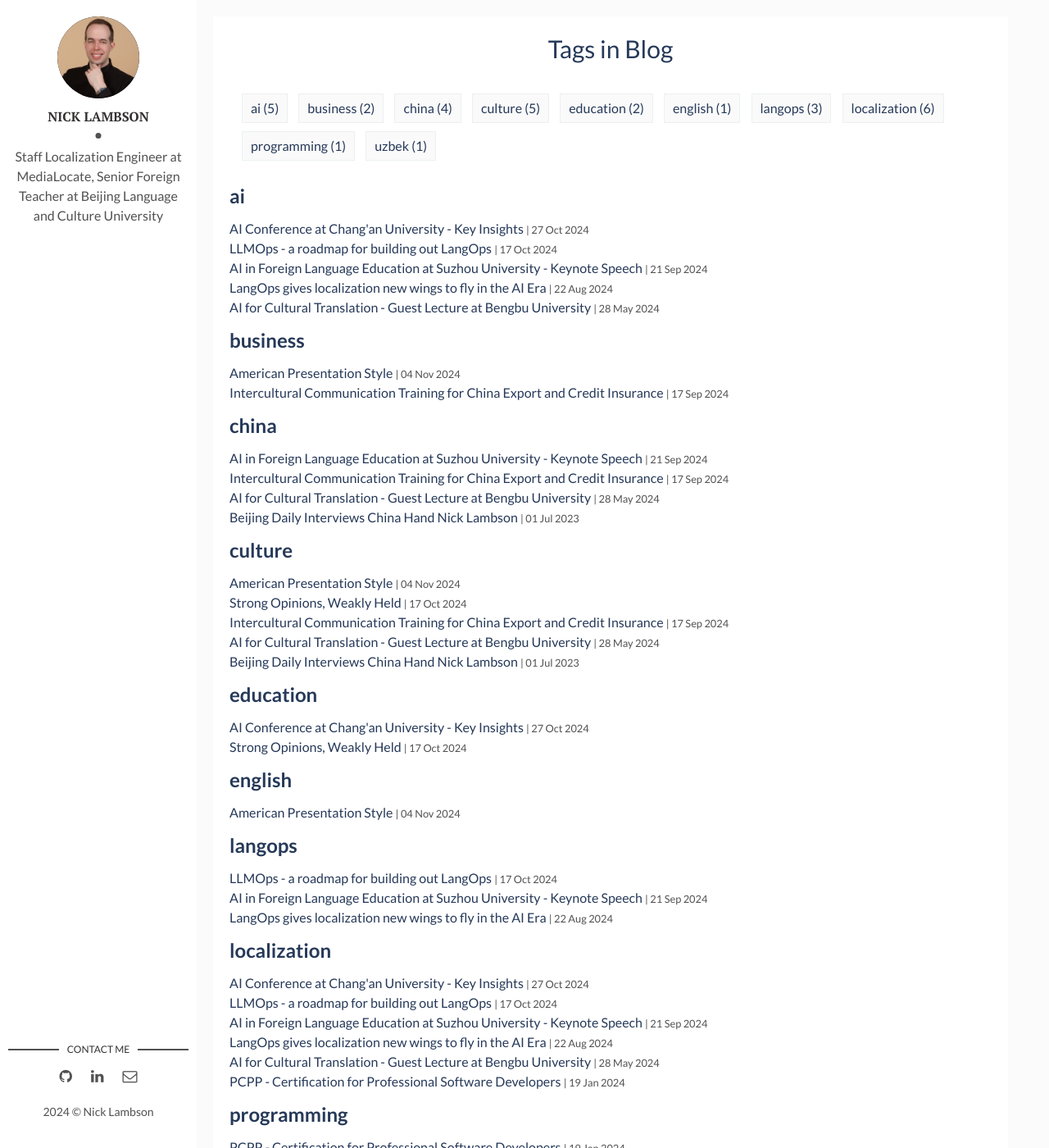
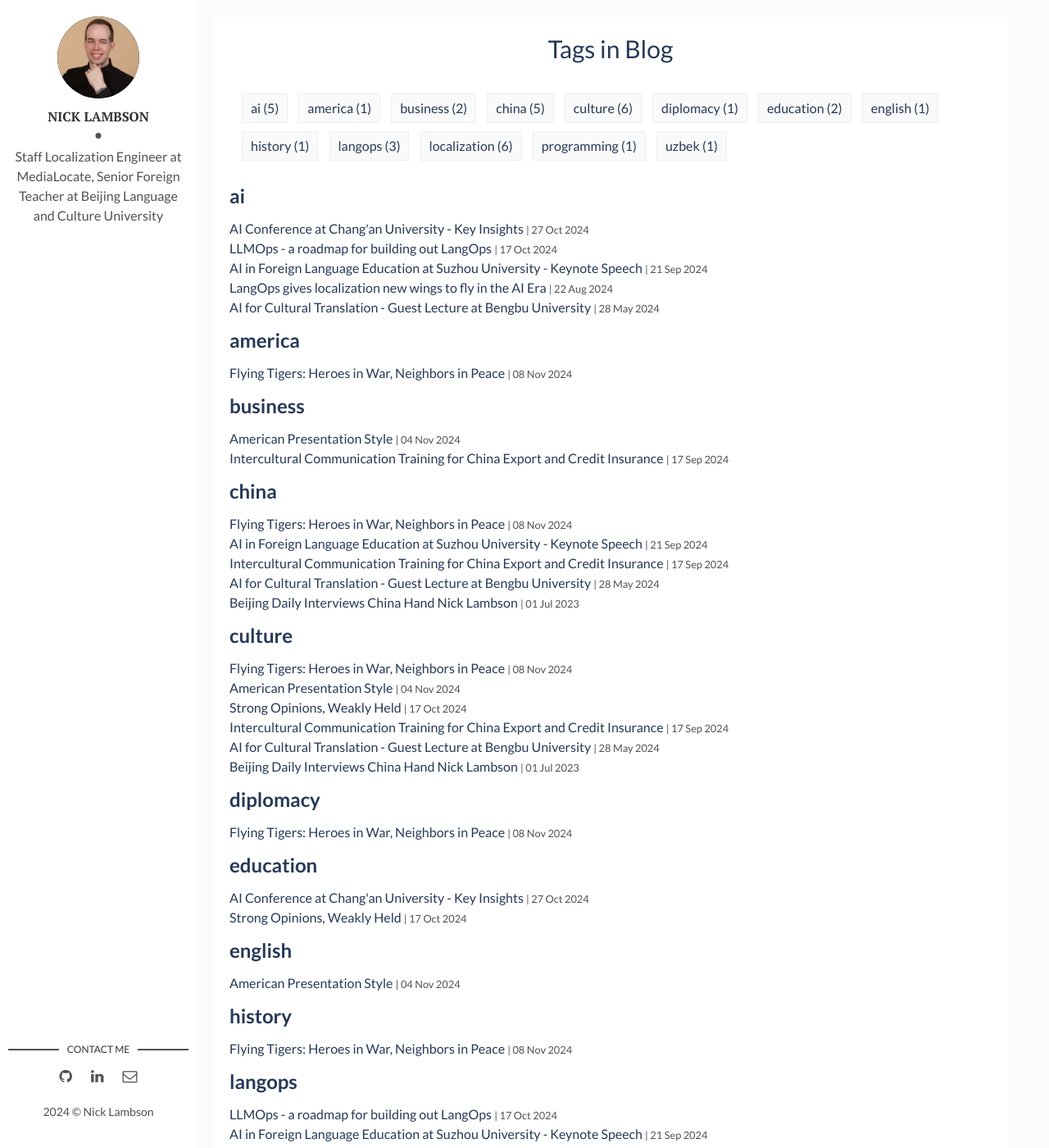
Before and after one commit to nicklambson/nicklambson.github.io, a Jekyll site: the page built from tags.html, in a window 1280 px wide and 1400 px high. Shown: the whole window at 82% size. Built offline with Jekyll 4.4.1, drawn with Linux system fonts in a browser that asks for light colours.

Commit message:
Update 2024-11-08-flying-tigers.markdown

```diff
--- a/_posts/2024-11-08-flying-tigers.markdown
+++ b/_posts/2024-11-08-flying-tigers.markdown
@@ -1,6 +1,6 @@
 ---
 layout: post
-title: Flying Tigers: Heroes in War, Neighbors in Peace
+title: "Flying Tigers: Heroes in War, Neighbors in Peace"
 date: 2024-11-08 12:00:00 +0000
 description: The Flying Tigers' legacy is revived as a symbol of Chinese-American friendship.
 img: valor-and-memory.jpg
```
